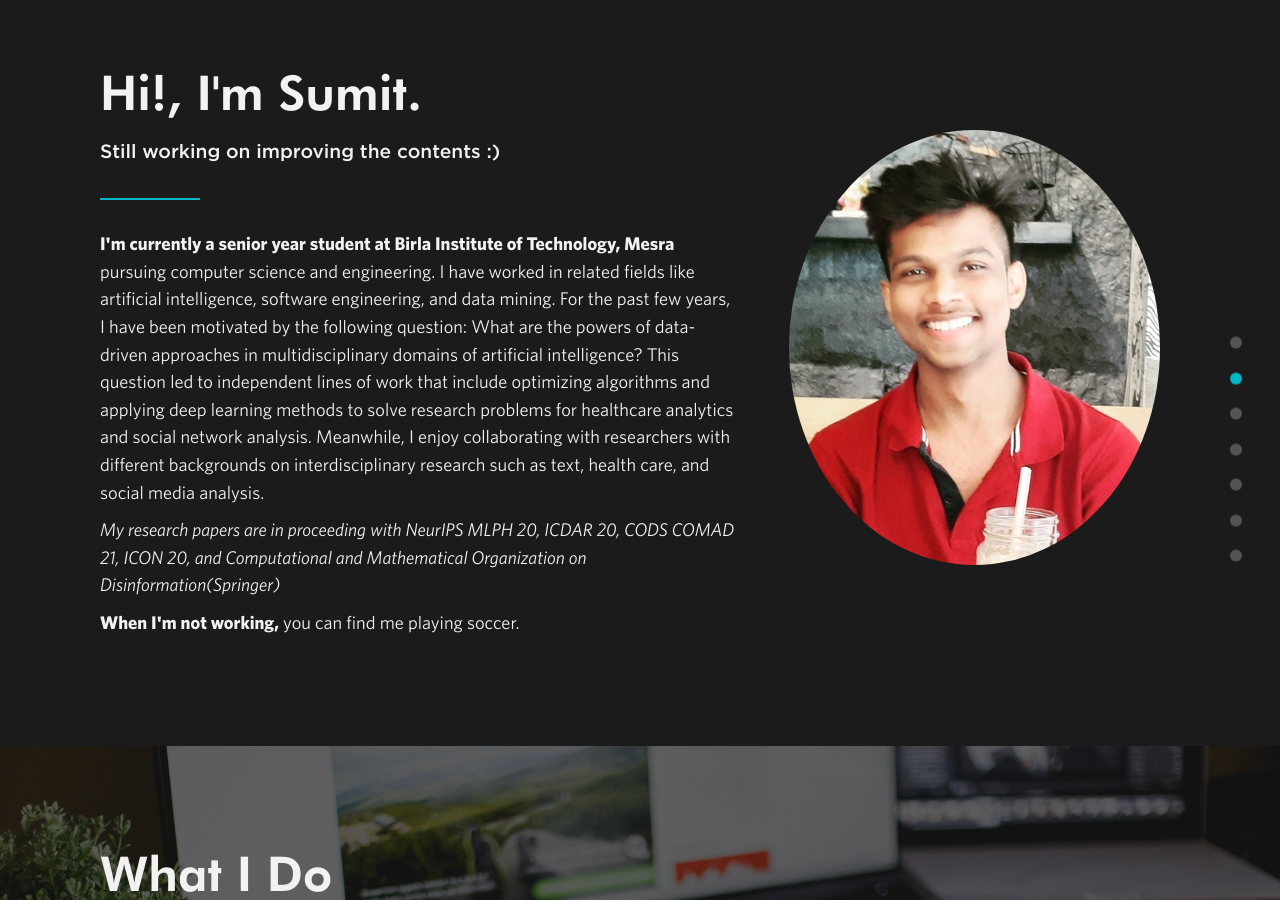
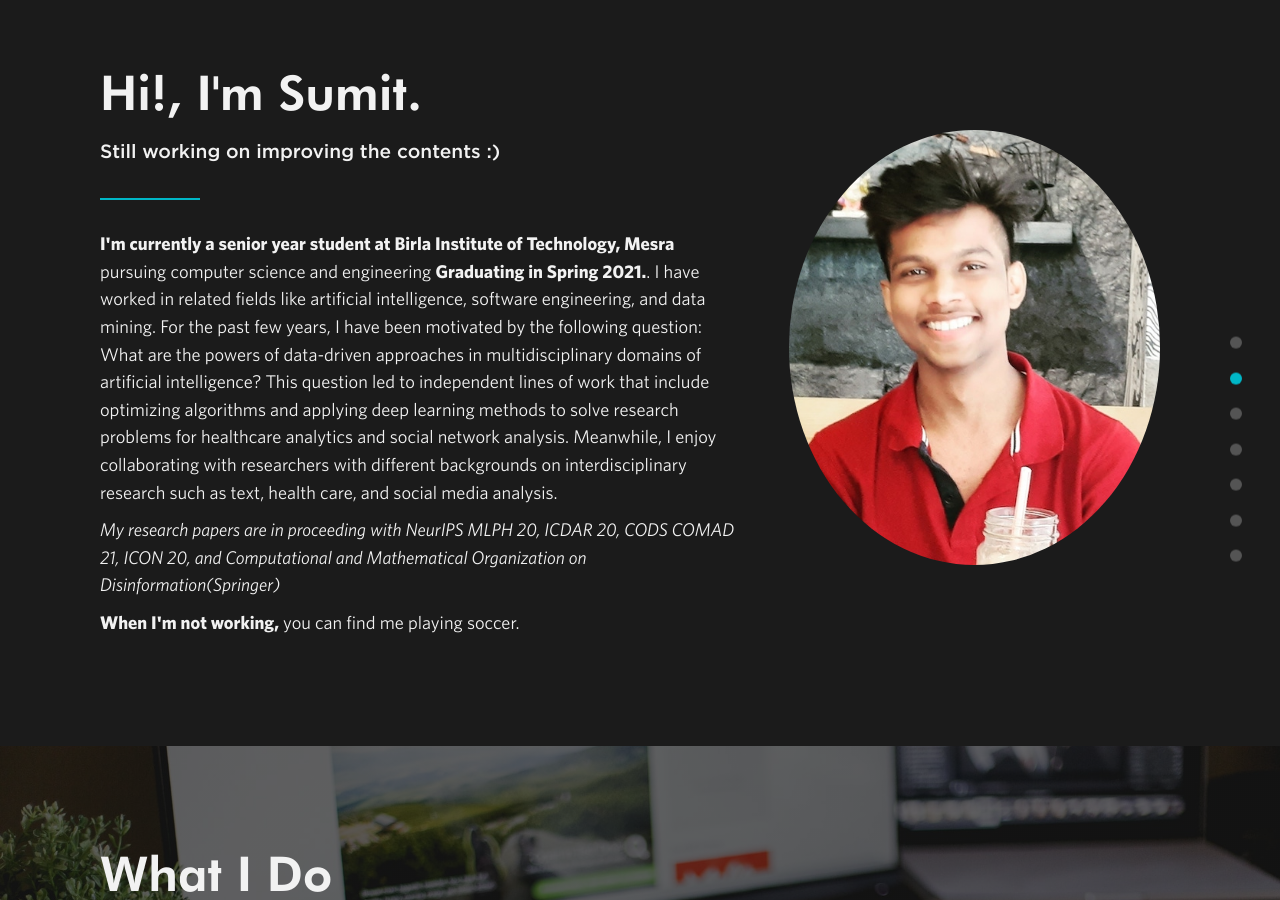
Before and after one commit to sumit6597/sumit6597.github.io, a Jekyll site: the page built from index.html, in a window 1280 px wide and 900 px high, scrolled down 964 px. Built offline with Jekyll 4.4.1, drawn with Linux system fonts in a browser that asks for light colours; nearby versions of some CDN libraries.

Commit message:
Update about.html

```diff
--- a/_includes/about.html
+++ b/_includes/about.html
@@ -7,7 +7,7 @@
       <div class="about-wrapper">
         <img class="headshot" src="img/pic.jpg" alt="headshot">
         <div class="about-text-wrapper">
-          <p class="about-text"><strong>I'm currently a senior year student at Birla Institute of Technology, Mesra</strong> pursuing computer science and engineering. I have worked in related fields like artificial intelligence, software engineering, and data mining. For the past few years, I have been motivated by the following question: What are the powers of data-driven approaches in multidisciplinary domains of artificial intelligence? This question led to independent lines of work that include optimizing algorithms and applying deep learning methods to solve research problems for healthcare analytics and social network analysis. Meanwhile, I enjoy collaborating with researchers with different backgrounds on interdisciplinary research such as text, health care, and social media analysis. </p>
+          <p class="about-text"><strong>I'm currently a senior year student at Birla Institute of Technology, Mesra</strong> pursuing computer science and engineering <strong>Graduating in Spring 2021.</strong>. I have worked in related fields like artificial intelligence, software engineering, and data mining. For the past few years, I have been motivated by the following question: What are the powers of data-driven approaches in multidisciplinary domains of artificial intelligence? This question led to independent lines of work that include optimizing algorithms and applying deep learning methods to solve research problems for healthcare analytics and social network analysis. Meanwhile, I enjoy collaborating with researchers with different backgrounds on interdisciplinary research such as text, health care, and social media analysis. </p>
           <p class="about-text"><cite> My research papers are in proceeding with NeurIPS MLPH 20, ICDAR 20, CODS COMAD 21, ICON 20, and Computational and Mathematical Organization on Disinformation(Springer) </p>
           <p class="about-text"><strong>When I'm not working,</strong> you can find me playing soccer.</p>
         </div>
```
